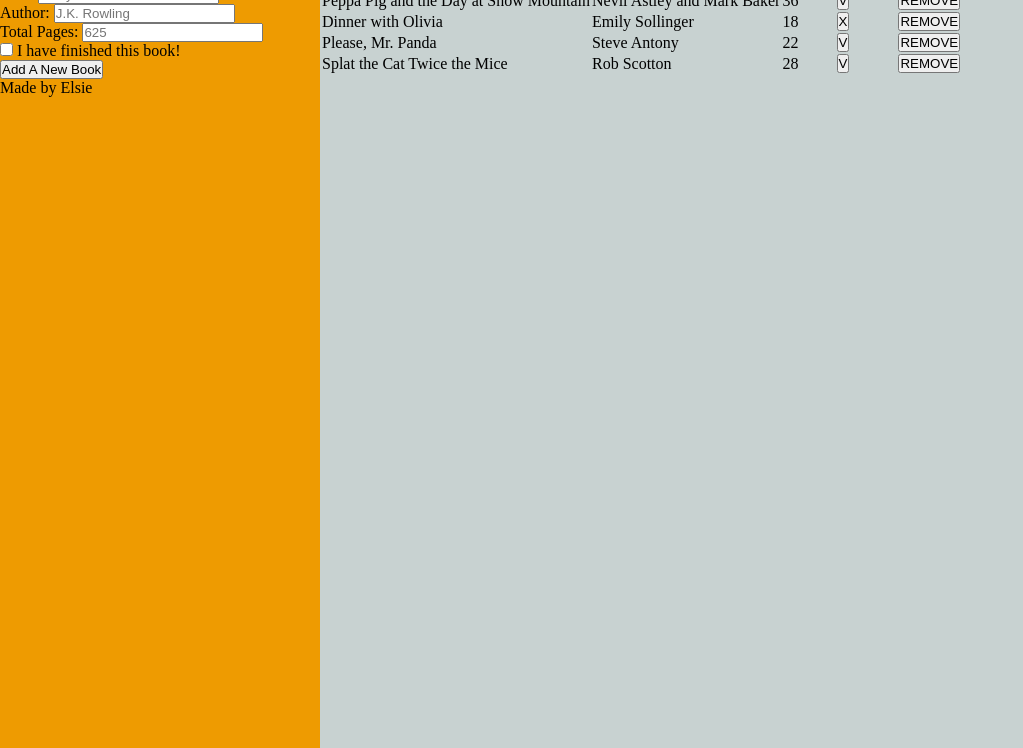
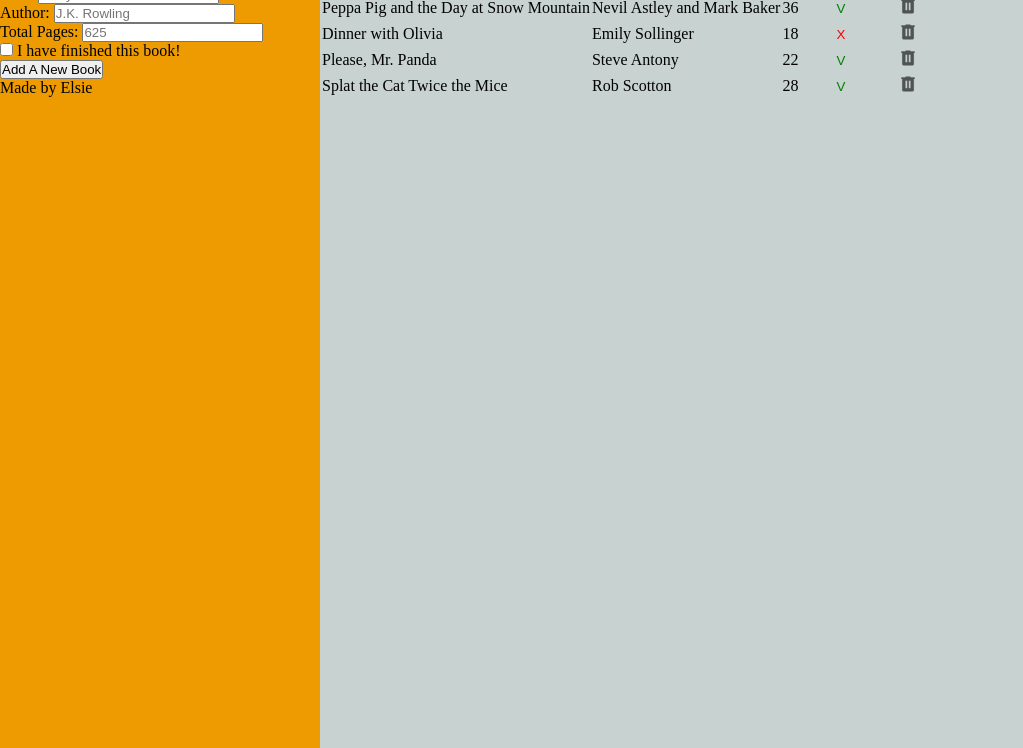
Before and after one commit to elsiechen/project-library, a plain HTML site: page index.html in a window 1280 px wide. Shown: the part 52-800 px from the top of the page, without its empty margins (0-1023 px from the left). Drawn offline with Linux system fonts and the light colour scheme.

Commit message:
Change remove btn to img btn and style it

```diff
--- a/library.js
+++ b/library.js
@@ -115,6 +115,7 @@ function display(){
         let toggleBtn = document.createElement('button');
         toggleBtn.classList.add('toggleBtn');
         toggleBtn.textContent = book.read?'V':'X';
+        toggleBtn.style.color = book.read?'green':'red';
         toggleBtn.setAttribute('data-item', index);
 
         td4.appendChild(toggleBtn);
@@ -125,9 +126,16 @@ function display(){
         let removeBtn = document.createElement('button');
         removeBtn.classList.add('removeBtn');
 
-        removeBtn.textContent = 'REMOVE';
+        // removeBtn.textContent = 'REMOVE';
+        let img = document.createElement('img');
+        img.setAttribute('src', 'trash-can.png');
+        img.setAttribute('alt', 'Trash Can');
+        img.setAttribute('width', '20px');
+        img.setAttribute('height', '20px');
+
+        removeBtn.appendChild(img);
         removeBtn.setAttribute('data-item', index);
-
+        console.log(`removeBtn: ${removeBtn}`);
         remove.appendChild(removeBtn);
         tr.appendChild(remove);
 
--- a/style.css
+++ b/style.css
@@ -22,3 +22,23 @@
 .right-container {
     background-color: var(--third--color--);
 }
+
+.toggleBtn,
+.removeBtn {
+    background-color: var(--third--color--);
+    border: none;
+}
+
+.toggleBtn:hover,
+.removeBtn:hover {
+    cursor: pointer;
+    font-weight: bolder;
+}
+
+.removeBtn {
+    opacity: 0.6;
+}
+
+.removeBtn:hover {
+    opacity: 1;
+}
```
Also changed, not shown: trash-can.png (added), trash-can.svg (added).
